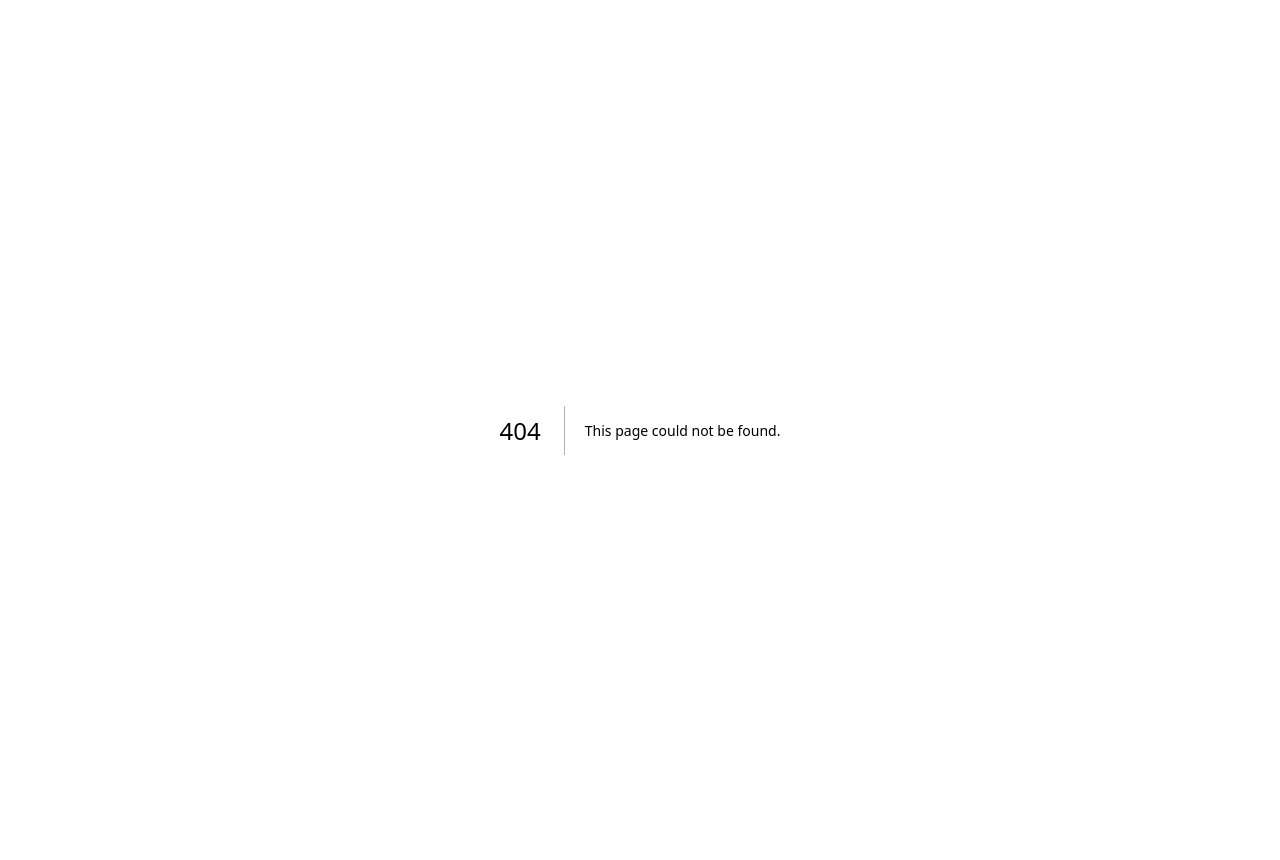
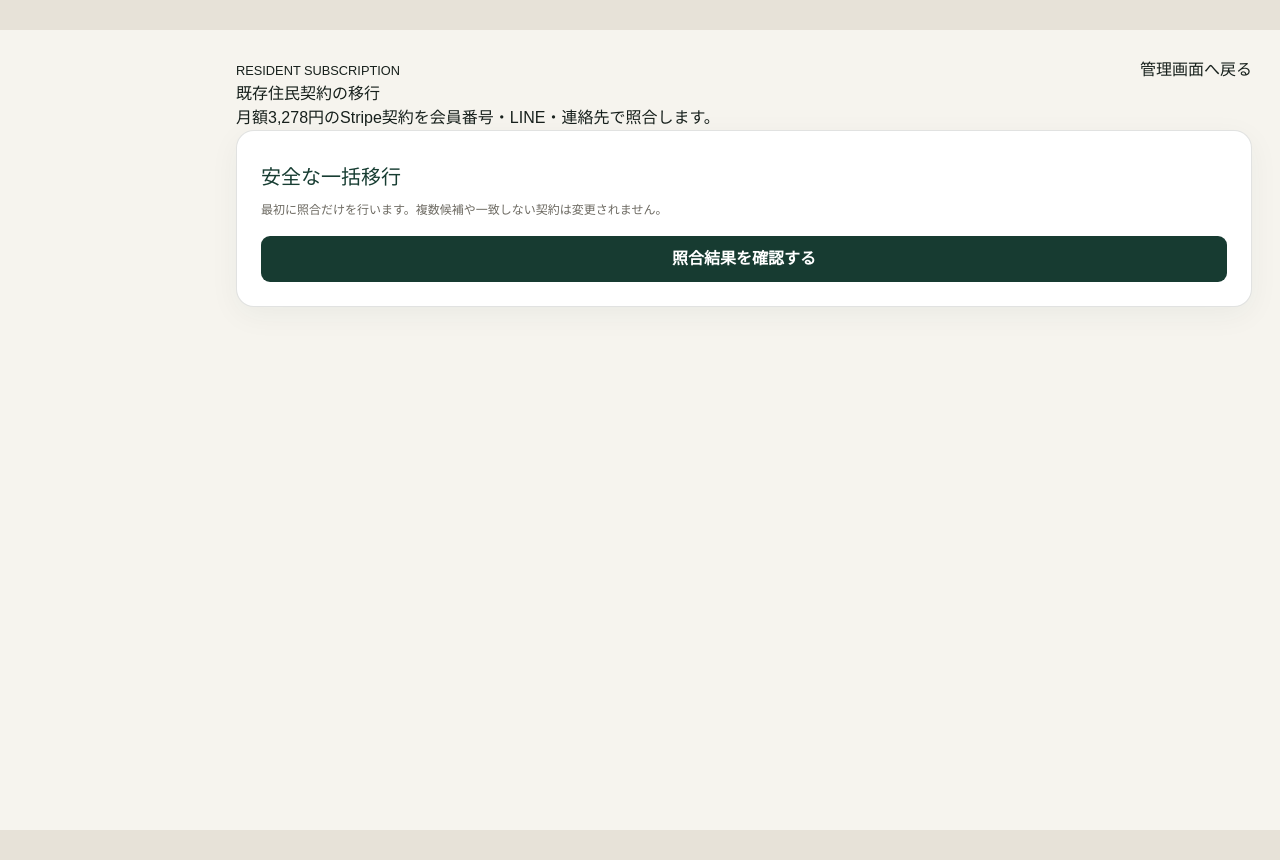
Before and after one commit to WCE-06/compassion-world-members, a Next.js app: page /member-admin/resident-migration in a window 1280 px wide. Before the commit this address had no page. Built offline with nearby package versions, Linux system fonts and the light colour scheme.

Commit message:
Add resident subscription migration console

```diff
--- /dev/null
+++ b/app/member-admin/resident-migration/page.tsx
@@ -0,0 +1,13 @@
+"use client";
+import Link from "next/link";
+import {useState} from "react";
+import "../member-admin.css";
+
+type Result={subscriptionId:string;customerId:string;status:string;result:string;memberCode:string|null;matchedBy:string[]};
+type Report={ok?:boolean;dryRun?:boolean;total?:number;matched?:number;skipped?:number;results?:Result[];error?:string;message?:string};
+
+export default function ResidentMigrationPage(){
+ const [report,setReport]=useState<Report|null>(null),[busy,setBusy]=useState(false),[message,setMessage]=useState("");
+ async function run(apply=false){if(busy)return;setBusy(true);setMessage(apply?"一意に照合できた契約を移行しています…":"Stripeの既存契約を照合しています…");try{const response=await fetch("/api/v1/admin/resident-subscriptions/migrate",{method:"POST",headers:{"Content-Type":"application/json"},body:JSON.stringify({apply,requestId:apply?crypto.randomUUID():undefined}),signal:AbortSignal.timeout(120000)});if(response.status===401){location.replace("/member-admin/login");return}const result=await response.json() as Report;if(!response.ok)throw new Error(result.message??result.error??"処理できませんでした");setReport(result);setMessage(apply?`${result.matched??0}件の契約を移行しました`:`${result.matched??0}件が一意に一致し、${result.skipped??0}件は確認対象です`)}catch(error){setMessage(error instanceof Error?error.message:"処理できませんでした")}finally{setBusy(false)}}
+ return <main className="member-admin-page"><div className="admin-main-content resident-migration-page"><header className="admin-main-header"><div><small>RESIDENT SUBSCRIPTION</small><h1>既存住民契約の移行</h1><p>月額3,278円のStripe契約を会員番号・LINE・連絡先で照合します。</p></div><Link href="/member-admin">管理画面へ戻る</Link></header><section className="admin-settings-card"><h2>安全な一括移行</h2><p>最初に照合だけを行います。複数候補や一致しない契約は変更されません。</p><button disabled={busy} onClick={()=>void run(false)}>{busy?"処理中…":"照合結果を確認する"}</button>{message&&<p className="member-admin-message" role="status">{message}</p>}{report&&<><dl><div><dt>対象契約</dt><dd>{report.total??0}件</dd></div><div><dt>一意に一致</dt><dd>{report.matched??0}件</dd></div><div><dt>確認が必要</dt><dd>{report.skipped??0}件</dd></div></dl><div className="reservation-admin-list">{report.results?.map(row=><article key={row.subscriptionId}><div><b>{row.result==="MATCHED"?"移行可能":row.result==="CONFLICTING_IDENTIFIERS"?"情報が競合":"一致なし"}</b><strong>{row.memberCode??"スタッフ確認が必要"}</strong><small>{row.customerId}　{row.matchedBy.join("・")||"照合情報なし"}</small></div></article>)}</div>{report.dryRun&&Number(report.matched)>0&&<button disabled={busy} onClick={()=>confirm(`${report.matched}件の契約を会員台帳へ移行しますか？`)&&void run(true)}>一致した契約を移行する</button>}</>}</section></div></main>
+}
```
